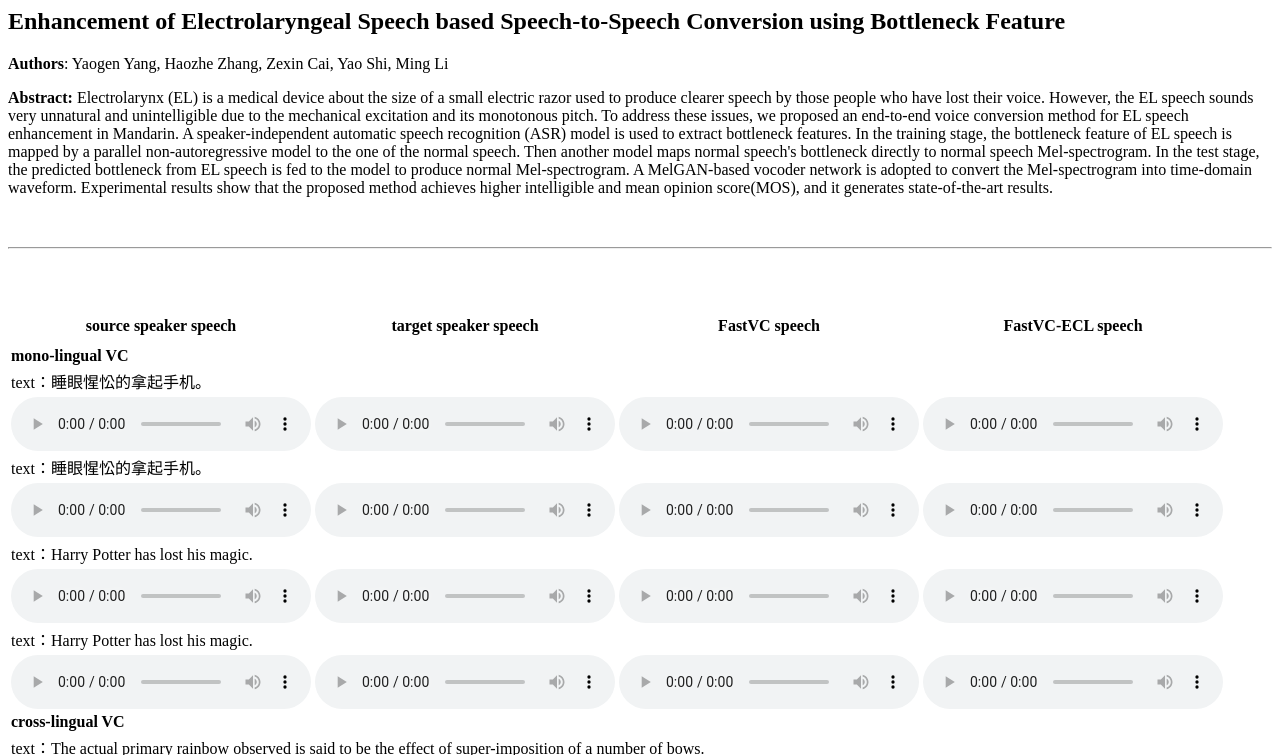
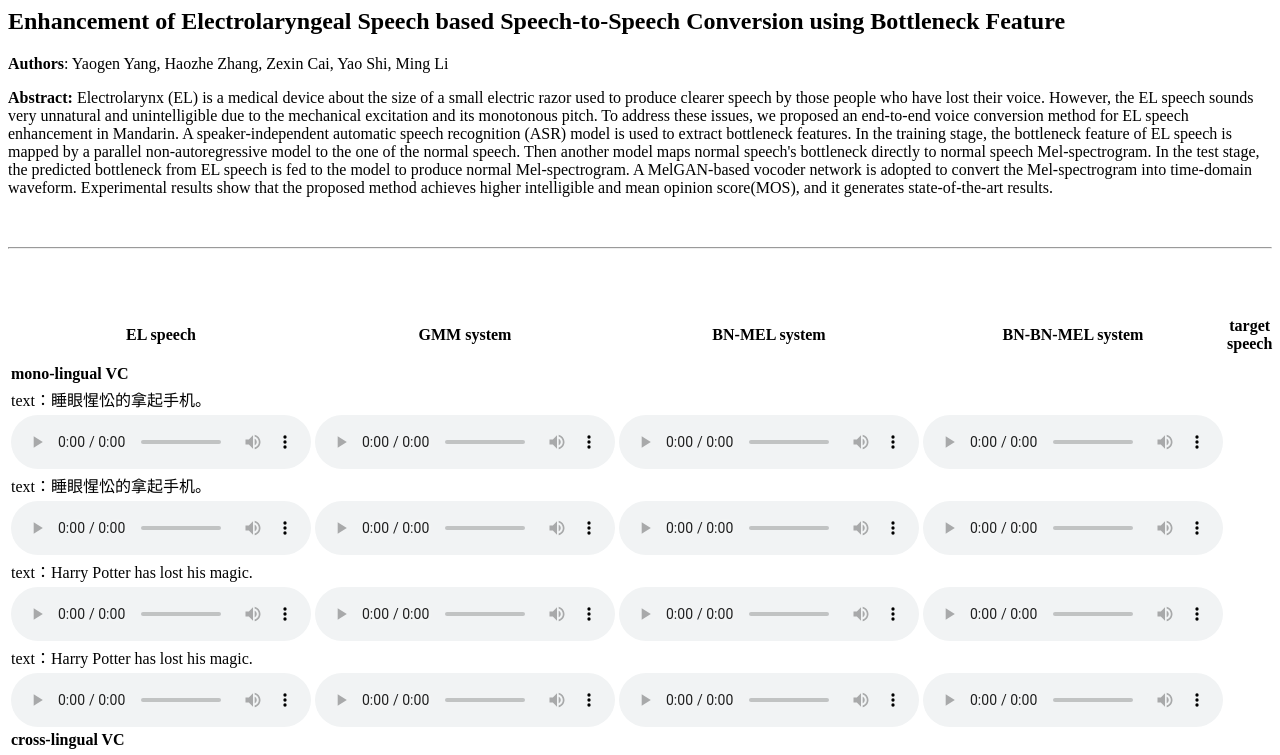
Before and after one commit to yygg678/ELspeech.io, a plain HTML site: page index.html in a window 1280 px wide. Shown: the top 755 px of the page. Drawn offline with Linux system fonts and the light colour scheme.

Commit message:
Update index.html

```diff
--- a/index.html
+++ b/index.html
@@ -25,7 +25,7 @@
       <thead>
       <tr></tr>  <tr></tr>  <tr></tr>
       <tr>
-        <th> source speaker speech </th> <th> target speaker speech</th> <th> FastVC speech </th> <th> FastVC-ECL speech </th>
+        <th> EL speech </th> <th> GMM system</th> <th> BN-MEL system</th> <th> BN-BN-MEL system</th>  <th> target speech</th>
     </thead><tbody>
     <tr></tr>  <tr></tr><tr></tr>  <tr></tr>
     <tr>
```
